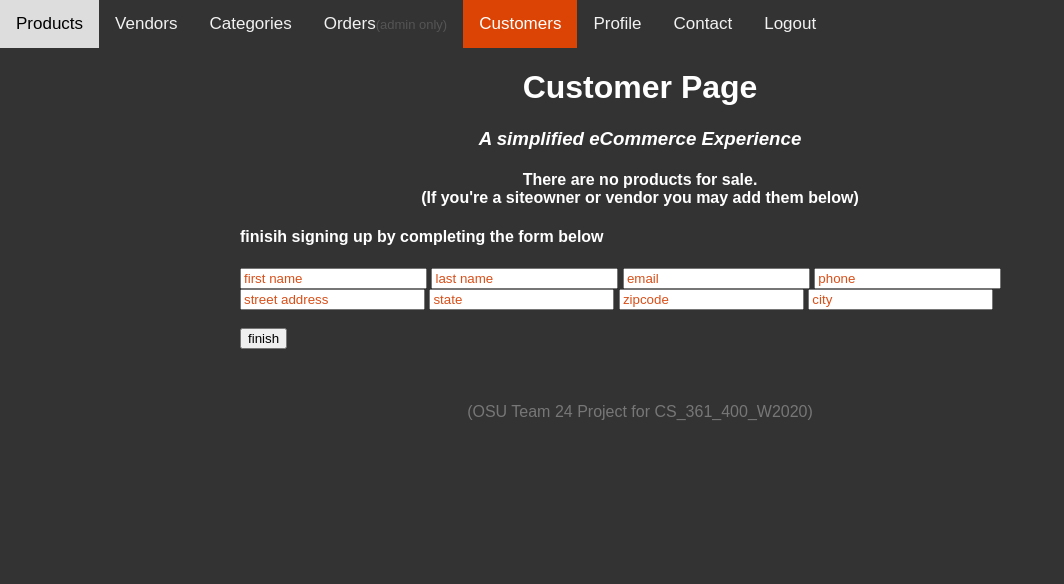
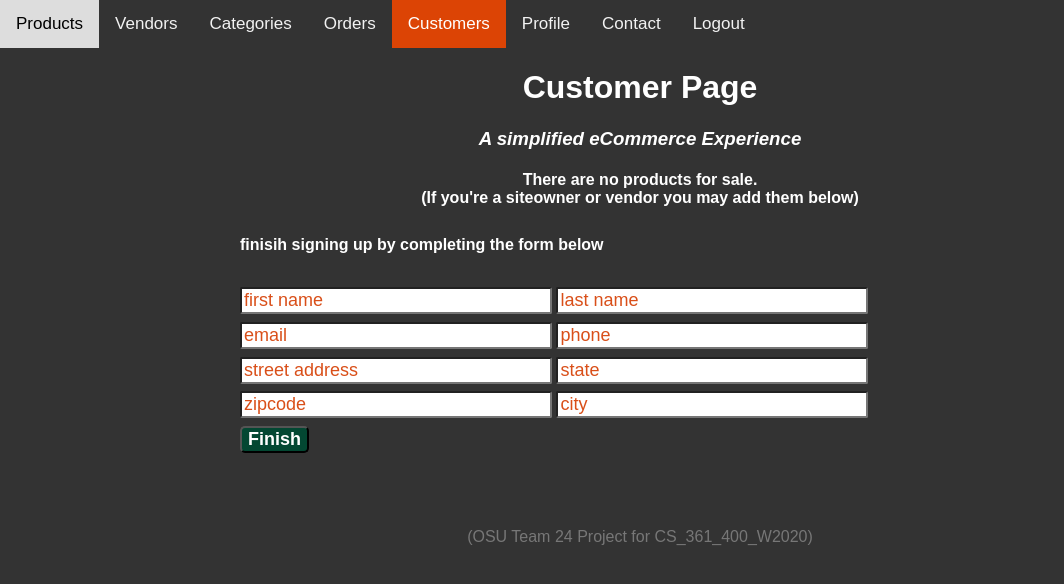
Before and after one commit to kowalczj/shop24, a Python web app: template templates/customers.html in a window 1280 px wide. Shown: the top 584 px of the page, without its empty margins (0-1064 px from the left). Run offline with Jinja, Linux system fonts and the light colour scheme; the template is opened without the code that fills it, so the values that code supplies are empty.

Commit message:
CSS Changes (+ minor html changes)
The current version of master will not build on my side so I am just pushing everything I updated discluding app.py

```diff
--- a/static/css/main.css
+++ b/static/css/main.css
@@ -2,11 +2,6 @@ body, html {
     margin: 0;
     font-family: sans-serif;
     background-color: #333;
-}
-
-.employee_view {
-    font-size: small;
-    color: #555;
 }
 
 .topnav {
@@ -37,6 +32,41 @@ body, html {
     opacity: 1;
 }
 
+.login_container {
+    padding-left: 7%;
+}
+
+.login_container p {
+    color: white;
+    font-size: larger;
+}
+
+.login_container a {
+    text-decoration: none;
+    font-weight: bold;
+}
+
+ul {
+    list-style-type: none;
+    font-style: italic;
+    font-size: 18pt;
+    color: white;
+}
+
+#username, #password, #email, #phone,
+#first_name, #last_name, #street_adr,
+#zipcode, #city, #state, #content {
+    border-radius: 2px;
+    width: 38%;
+    font-size: large;
+    color: #034732;
+    font-weight: bold;
+}
+
+.login_container #username {
+    font-weight: bold;
+    color: #034732;
+}
 
 h1 {
     color: white;
@@ -84,6 +114,7 @@ td {
 
 .form {
     margin-top: 20px;
+    line-height: 26pt;
 }
 
 #content {
@@ -91,12 +122,63 @@ td {
     /*display: inline;*/
 }
 
+.bottomtext_container {
+    text-align: center;
+}
+
 .bottomtext {
     text-align: center;
     color: #777;
 }
 
+input[value="Sign In"] {
+    width: 15%;
+    font-size: large;
+    color: white;
+    font-weight: bold;
+    cursor: pointer;
+    background-color: #034732;
+    border-radius: 5px;
+}
+
+input[value="Register Account"] {
+    /*width: 15%;*/
+    font-size: large;
+    color: white;
+    font-weight: bold;
+    cursor: pointer;
+    background-color: #034732;
+    border-radius: 5px;
+}
+
 input[value="Add Product"] {
+    color: white;
+    font-weight: bold;
+    cursor: pointer;
+    background-color: #034732;
+    border-radius: 5px;
+}
+
+input[value="Add Order"] {
+    font-size: large;
+    color: white;
+    font-weight: bold;
+    cursor: pointer;
+    background-color: #034732;
+    border-radius: 5px;
+}
+
+input[value="Finish"] {
+    font-size: large;
+    color: white;
+    font-weight: bold;
+    cursor: pointer;
+    background-color: #034732;
+    border-radius: 5px;
+}
+
+input[value="Add Category"] {
+    font-size: large;
     color: white;
     font-weight: bold;
     cursor: pointer;
@@ -109,6 +191,11 @@ input[type=text] {
     font-weight: bold;
 }
 
+form input[type=text] {
+    color: #034732;
+    font-weight: bold;
+}
+
 ::placeholder { /* Chrome, Firefox, Opera, Safari 10.1+ */
     color: #d94f19;
     /*font-weight: bold;*/
--- a/templates/base.html
+++ b/templates/base.html
@@ -19,9 +19,10 @@
         {% endif %}
     {% endwith %}
     {% block body %}{% endblock %}
-    <div class="bottomtext">
-        <br><br><br>
-        (OSU Team 24 Project for CS_361_400_W2020)
+    <div class="bottomtext_container">
+        <p class="bottomtext">
+            <br><br><br>(OSU Team 24 Project for CS_361_400_W2020)
+        </p>
     </div>
 </body>
 </html>
--- a/templates/category.html
+++ b/templates/category.html
@@ -9,7 +9,7 @@
     <a href="/">Products</a>
     <a href="{{ url_for('vendors') }}">Vendors</a>
     <a class="active" href="{{ url_for('category') }}">Categories</a>
-    <a href="{{ url_for('orders') }}">Orders<span class="employee_view">(admin only)</span></a>
+    <a href="{{ url_for('orders') }}">Orders</a>
     <a href="{{ url_for('customers') }}">Customers</a>
     <a href="{{ url_for('profile') }}">Profile</a>
     <a href="{{ url_for('contact') }}">Contact</a>
--- a/templates/contact.html
+++ b/templates/contact.html
@@ -9,7 +9,7 @@
     <a href="/">Products</a>
     <a href="{{ url_for('vendors') }}">Vendors</a>
     <a href="{{ url_for('category') }}">Categories</a>
-    <a href="{{ url_for('orders') }}">Orders<span class="employee_view">(admin only)</span></a>
+    <a href="{{ url_for('orders') }}">Orders</a>
     <a href="{{ url_for('customers') }}">Customers</a>
     <a href="{{ url_for('profile') }}">Profile</a>
     <a class="active" href="{{ url_for('contact') }}">Contact</a>
--- a/templates/customers.html
+++ b/templates/customers.html
@@ -10,7 +10,7 @@
     <a href="/">Products</a>
     <a href="{{ url_for('vendors') }}">Vendors</a>
     <a href="{{ url_for('category') }}">Categories</a>
-    <a href="{{ url_for('orders') }}">Orders<span class="employee_view">(admin only)</span></a>
+    <a href="{{ url_for('orders') }}">Orders</a>
     <a class="active" href="{{ url_for('customers') }}">Customers</a>
     <a href="{{ url_for('profile') }}">Profile</a>
     <a href="{{ url_for('contact') }}">Contact</a>
@@ -59,8 +59,8 @@
             <input type="street_adr" name="street_addr" id="street_adr" placeholder="street address">
             <input type="state" name="state" id="state" placeholder="state">
             <input type="zipcode" name="zipcode" id="zipcode" placeholder="zipcode">
-            <input type="city" name="city" id="city" placeholder="city"><br><br>
-            <input type="submit" name="finish" value="finish">
+            <input type="city" name="city" id="city" placeholder="city"><br>
+            <input type="submit" name="finish" value="Finish">
         </form>
     </div>
 </div>
--- a/templates/index.html
+++ b/templates/index.html
@@ -9,7 +9,7 @@
     <a class="active" href="/">Products</a>
     <a href="{{ url_for('vendors') }}">Vendors</a>
     <a href="{{ url_for('category') }}">Categories</a>
-    <a href="{{ url_for('orders') }}">Orders<span class="employee_view">(admin only)</span></a>
+    <a href="{{ url_for('orders') }}">Orders</a>
     <a href="{{ url_for('customers') }}">Customers</a>
     <a href="{{ url_for('profile') }}">Profile</a>
     <a href="{{ url_for('contact') }}">Contact</a>
@@ -57,7 +57,7 @@
 
     <div class="form">
         <form action="/" method="POST">
-            <h4>Add Product by completing the form below</h4>
+            <p style="color:#777;font-style:italic">Add Product by completing the form below</p>
             <input type="text" name="product_name" id="content" placeholder="Product name">
             <input type="text" name="product_description" id="content" placeholder="Description of product">
             <input type="number" name="product_cost" id="content" placeholder="Cost of product">
--- a/templates/login.html
+++ b/templates/login.html
@@ -9,12 +9,13 @@
     <a href="/">Products</a>
     <a href="{{ url_for('vendors') }}">Vendors</a>
     <a href="{{ url_for('category') }}">Categories</a>
-    <a href="{{ url_for('orders') }}">Orders<span class="employee_view">(admin only)</span></a>
+    <a href="{{ url_for('orders') }}">Orders</a>
     <a href="{{ url_for('customers') }}">Customers</a>
     <a href="{{ url_for('profile') }}">Profile</a>
     <a href="{{ url_for('contact') }}">Contact</a>
 </div>
 
+<div class="login_container">
     <h1>Sign In</h1>
     <form action="" method="post">
         {{ form.hidden_tag() }}
@@ -28,4 +29,5 @@
         <p>{{ form.submit() }}</p>
     </form>
     <p>If you are a new user: <a href="{{ url_for('register') }}">Click Here!</a></p>
+</div>
 {% endblock %}
--- a/templates/orders.html
+++ b/templates/orders.html
@@ -9,7 +9,7 @@
     <a href="/">Products</a>
 <a href="{{ url_for('vendors') }}">Vendors</a>
 <a href="{{ url_for('category') }}">Categories</a>
-<a class="active" href="{{ url_for('orders') }}">Orders<span class="employee_view">(admin only)</span></a>
+<a class="active" href="{{ url_for('orders') }}">Orders</a>
 <a href="{{ url_for('customers') }}">Customers</a>
 <a href="{{ url_for('profile') }}">Profile</a>
 <a href="{{ url_for('contact') }}">Contact</a>
--- a/templates/profile.html
+++ b/templates/profile.html
@@ -9,7 +9,7 @@
     <a href="/">Products</a>
     <a href="{{ url_for('vendors') }}">Vendors</a>
     <a href="{{ url_for('category') }}">Categories</a>
-    <a href="{{ url_for('orders') }}">Orders<span class="employee_view">(admin only)</span></a>
+    <a href="{{ url_for('orders') }}">Orders</a>
     <a href="{{ url_for('customers') }}">Customers</a>
     <a class="active" href="{{ url_for('profile') }}">Profile</a>
     <a href="{{ url_for('contact') }}">Contact</a>
--- a/templates/registration.html
+++ b/templates/registration.html
@@ -8,11 +8,12 @@
 <div class="topnav">
     <a class="active" href="/">Products</a>
     <a href="{{ url_for('vendors') }}">Vendors</a>
-    <a href="{{ url_for('orders') }}">Orders<span class="employee_view">(admin only)</span></a>
+    <a href="{{ url_for('orders') }}">Orders</a>
     <a href="{{ url_for('customers') }}">Customers</a>
     <a href="{{ url_for('contact') }}">Contact</a>
 </div>
 
+<div class="login_container">
     <h1>Registration</h1>
     <div class="form">
         <form action="" method="post">
@@ -31,4 +32,5 @@
             <p>{{ form.submit() }}</p>
         </form>
     </div>
+</div>
 {% endblock %}
--- a/templates/vendors.html
+++ b/templates/vendors.html
@@ -10,7 +10,7 @@
     <a href="/">Products</a>
     <a class="active" href="{{ url_for('vendors') }}">Vendors</a>
     <a href="{{ url_for('category') }}">Categories</a>
-    <a href="{{ url_for('orders') }}">Orders<span class="employee_view">(admin only)</span></a>
+    <a href="{{ url_for('orders') }}">Orders</a>
     <a href="{{ url_for('customers') }}">Customers</a>
     <a href="{{ url_for('profile') }}">Profile</a>
     <a href="{{ url_for('contact') }}">Contact</a>
```
